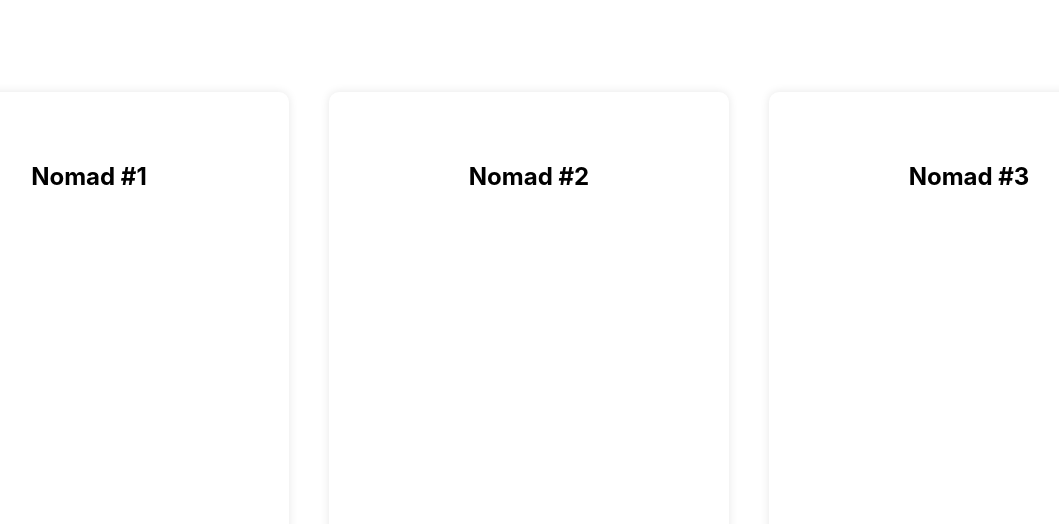
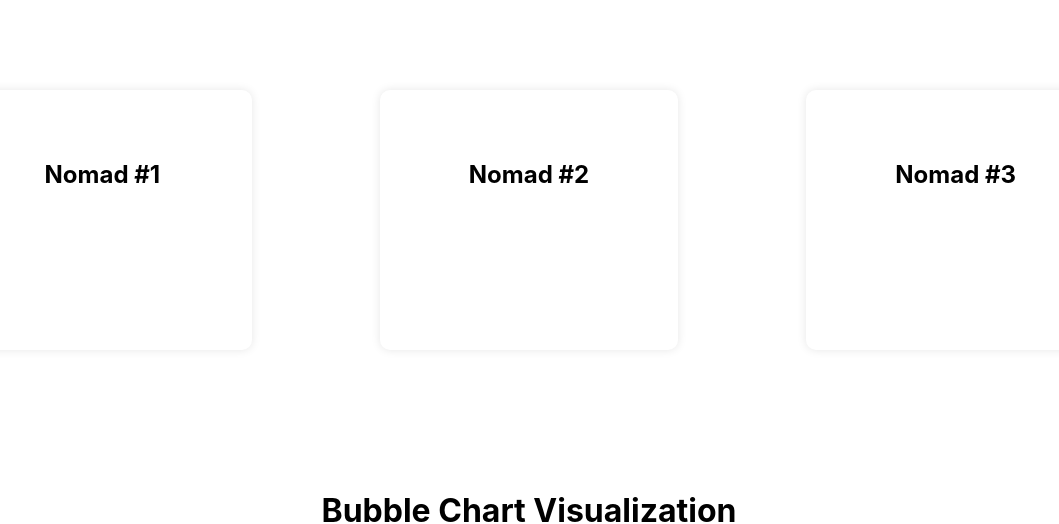
Before and after one commit to nomad-faces/nomad-faces.github.io, a React (Create React App) app: page / in a window 1280 px wide. Shown: the part 4590-5114 px from the top of the page, without its empty margins (111-1170 px from the left). Built offline with nearby package versions, Linux system fonts and the light colour scheme.

Commit message:
fixed popup card

```diff
--- a/package.json
+++ b/package.json
@@ -7,6 +7,7 @@
     "@testing-library/jest-dom": "^5.17.0",
     "@testing-library/react": "^13.4.0",
     "@testing-library/user-event": "^13.5.0",
+    "d3": "^7.9.0",
     "react": "^18.2.0",
     "react-card-flip": "^1.2.3",
     "react-dom": "^18.2.0",
--- a/src/cards.css
+++ b/src/cards.css
@@ -1,28 +1,53 @@
 .cards-container {
     display: flex;
+    flex-direction: column; /* change to column layout */
+    align-items: center;
+    margin-top: 10%;
+    height: 50vh;
+    width: 100%;
+    position: relative; /* Allows the overlay to position relative to container */
+}
+
+/* Increase bottom margin when popup is active */
+.cards-container.popup-active {
+    margin-bottom: 10vh;
+}
+
+.cards-row {
+    display: flex;
     justify-content: center;
-    align-items: center;
-    height: 100vh;
     width: 100%;
+}
 
-}
 .card {
     background-color: #fff;
     border-radius: 10px;
     box-shadow: 0 0 10px rgba(0, 0, 0, 0.1);
-    margin: 20px;
+    margin: 20px 5%;
     padding: 50px;
-    width: 300px;
-    height: 50vh;
+    width: 20vw;
+    height: 20vh;
+    cursor: pointer;
 }
 
-.card-back {
-    background-color: white;
+.overlay-card {
+    position: relative;
     border-radius: 10px;
-    box-shadow: 0 0 10px rgba(0, 0, 0, 0.1);
-    margin: 20px;
+    margin-top: -20%;
+    width: 83%;
+    height: 30vh;
+    background-color: #fff;
+    box-shadow: 0 0 15px rgba(0, 0, 0, 0.3);
     padding: 50px;
-    width: 300px;
-    height: 50vh;
-    overflow-y: auto;
+    z-index: 1000;
 }
+
+.close-btn {
+    background: none;
+    border: none;
+    font-size: 1rem;
+    cursor: pointer;
+    position: absolute;
+    top: 10px;
+    right: 10px;
+}
--- a/src/cards.js
+++ b/src/cards.js
@@ -1,65 +1,61 @@
 import React, { useState } from "react";
-import ReactCardFlip from "react-card-flip";
 import "./cards.css";
 
 function Cards() {
-  const [flipStates, setFlipStates] = useState([false, false, false]);
+  const [selectedCard, setSelectedCard] = useState(null);
 
   const handleClick = (index) => {
-    setFlipStates((prev) => {
-      const updated = [...prev];
-      updated[index] = !updated[index];
-      return updated;
-    });
+    setSelectedCard(index);
   };
 
+  const closePopup = () => {
+    setSelectedCard(null);
+  };
+
+  let overlayContent;
+  if (selectedCard === 0) {
+    overlayContent = (
+      <>
+        <h2>Nomad #1 Details</h2>
+        <p>This is the unique content for Nomad #1. Lorem ipsum dolor sit amet.</p>
+      </>
+    );
+  } else if (selectedCard === 1) {
+    overlayContent = (
+      <>
+        <h2>Nomad #2 Details</h2>
+        <p>This is the unique content for Nomad #2. Consectetur adipiscing elit.</p>
+      </>
+    );
+  } else if (selectedCard === 2) {
+    overlayContent = (
+      <>
+        <h2>Nomad #3 Details</h2>
+        <p>This is the unique content for Nomad #3. Sed do eiusmod tempor incididunt.</p>
+      </>
+    );
+  }
+
   return (
-    <div className="cards-container">
-      <ReactCardFlip flipDirection="horizontal" isFlipped={flipStates[0]}>
+    <div className={`cards-container ${selectedCard !== null ? "popup-active" : ""}`}>
+      <div className="cards-row">
         <div className="card" onClick={() => handleClick(0)}>
           <h2>Nomad #1</h2>
         </div>
-        <div className="card-back" onClick={() => handleClick(0)}>
-          <p>Lorem ipsum dolor sit amet, consectetur adipiscing elit, sed
-                    do eiusmod tempor incididunt ut labore et dolore magna
-                    aliqua. Ut enim ad minim veniam, quis nostrud exercitation
-                    ullamco laboris nisi ut aliquip ex ea commodo consequat.
-                    Duis aute irure dolor in reprehenderit in voluptate velit
-                    esse cillum dolore eu fugiat nulla pariatur. Excepteur sint
-                    occaecat cupidatat non proident, sunt in culpa qui officia
-                    deserunt mollit anim id est laborum.</p>
-        </div>
-      </ReactCardFlip>
-      <ReactCardFlip flipDirection="horizontal" isFlipped={flipStates[1]}>
         <div className="card" onClick={() => handleClick(1)}>
           <h2>Nomad #2</h2>
         </div>
-        <div className="card-back" onClick={() => handleClick(1)}>
-          <p>Lorem ipsum dolor sit amet, consectetur adipiscing elit, sed
-                    do eiusmod tempor incididunt ut labore et dolore magna
-                    aliqua. Ut enim ad minim veniam, quis nostrud exercitation
-                    ullamco laboris nisi ut aliquip ex ea commodo consequat.
-                    Duis aute irure dolor in reprehenderit in voluptate velit
-                    esse cillum dolore eu fugiat nulla pariatur. Excepteur sint
-                    occaecat cupidatat non proident, sunt in culpa qui officia
-                    deserunt mollit anim id est laborum.</p>
-        </div>
-      </ReactCardFlip>
-      <ReactCardFlip flipDirection="horizontal" isFlipped={flipStates[2]}>
         <div className="card" onClick={() => handleClick(2)}>
           <h2>Nomad #3</h2>
         </div>
-        <div className="card-back" onClick={() => handleClick(2)}>
-          <p>Lorem ipsum dolor sit amet, consectetur adipiscing elit, sed
-                    do eiusmod tempor incididunt ut labore et dolore magna
-                    aliqua. Ut enim ad minim veniam, quis nostrud exercitation
-                    ullamco laboris nisi ut aliquip ex ea commodo consequat.
-                    Duis aute irure dolor in reprehenderit in voluptate velit
-                    esse cillum dolore eu fugiat nulla pariatur. Excepteur sint
-                    occaecat cupidatat non proident, sunt in culpa qui officia
-                    deserunt mollit anim id est laborum.</p>
+      </div>
+
+      {selectedCard !== null && (
+        <div className="overlay-card">
+          <button className="close-btn" onClick={closePopup}>Close</button>
+          {overlayContent}
         </div>
-      </ReactCardFlip>
+      )}
     </div>
   );
 }
--- a/src/reportWebVitals.js
+++ b/src/reportWebVitals.js
@@ -1,12 +1,12 @@
-const reportWebVitals = onPerfEntry => {
+import * as webVitals from 'web-vitals';
+
+const reportWebVitals = (onPerfEntry) => {
   if (onPerfEntry && onPerfEntry instanceof Function) {
-    import('web-vitals').then(({ getCLS, getFID, getFCP, getLCP, getTTFB }) => {
-      getCLS(onPerfEntry);
-      getFID(onPerfEntry);
-      getFCP(onPerfEntry);
-      getLCP(onPerfEntry);
-      getTTFB(onPerfEntry);
-    });
+    webVitals.getCLS(onPerfEntry);
+    webVitals.getFID(onPerfEntry);
+    webVitals.getFCP(onPerfEntry);
+    webVitals.getLCP(onPerfEntry);
+    webVitals.getTTFB(onPerfEntry);
   }
 };
 
```
Also changed, not shown: 1 other file (tests, documents, lock files or other folders).
